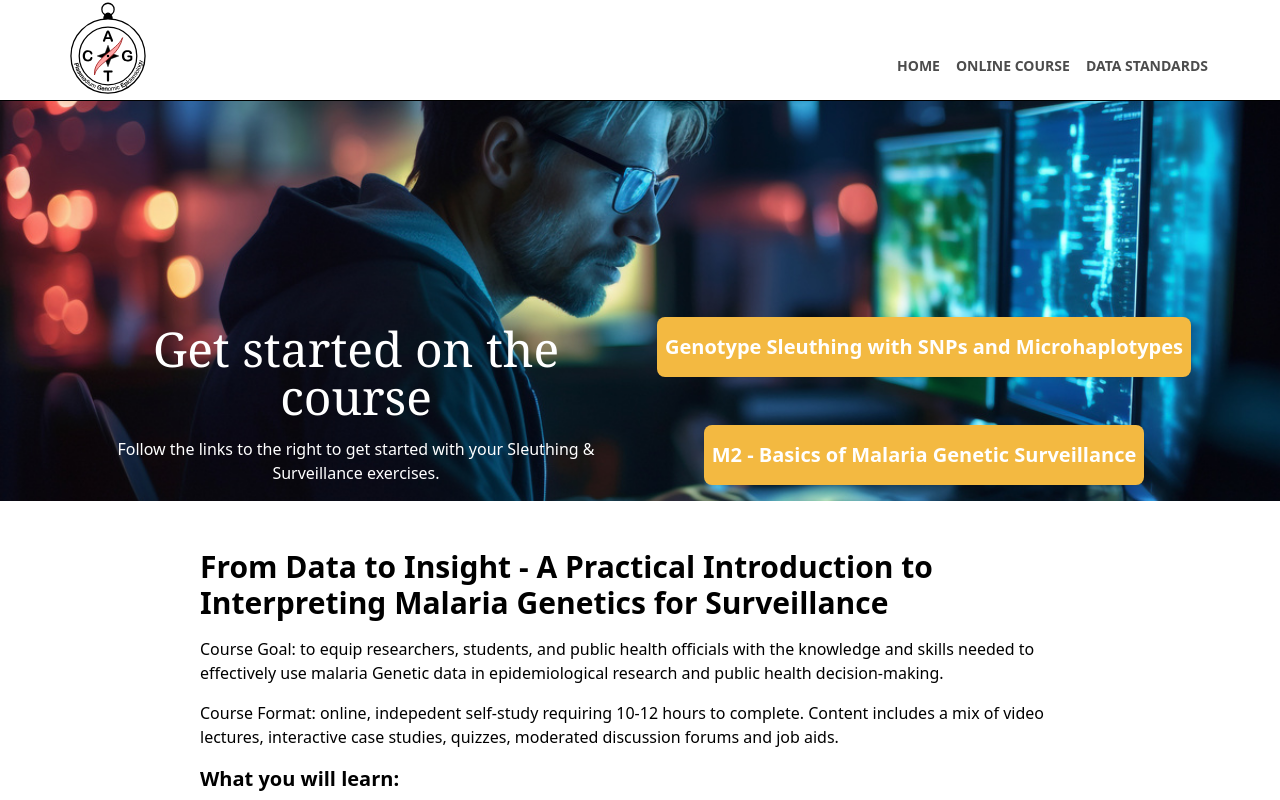
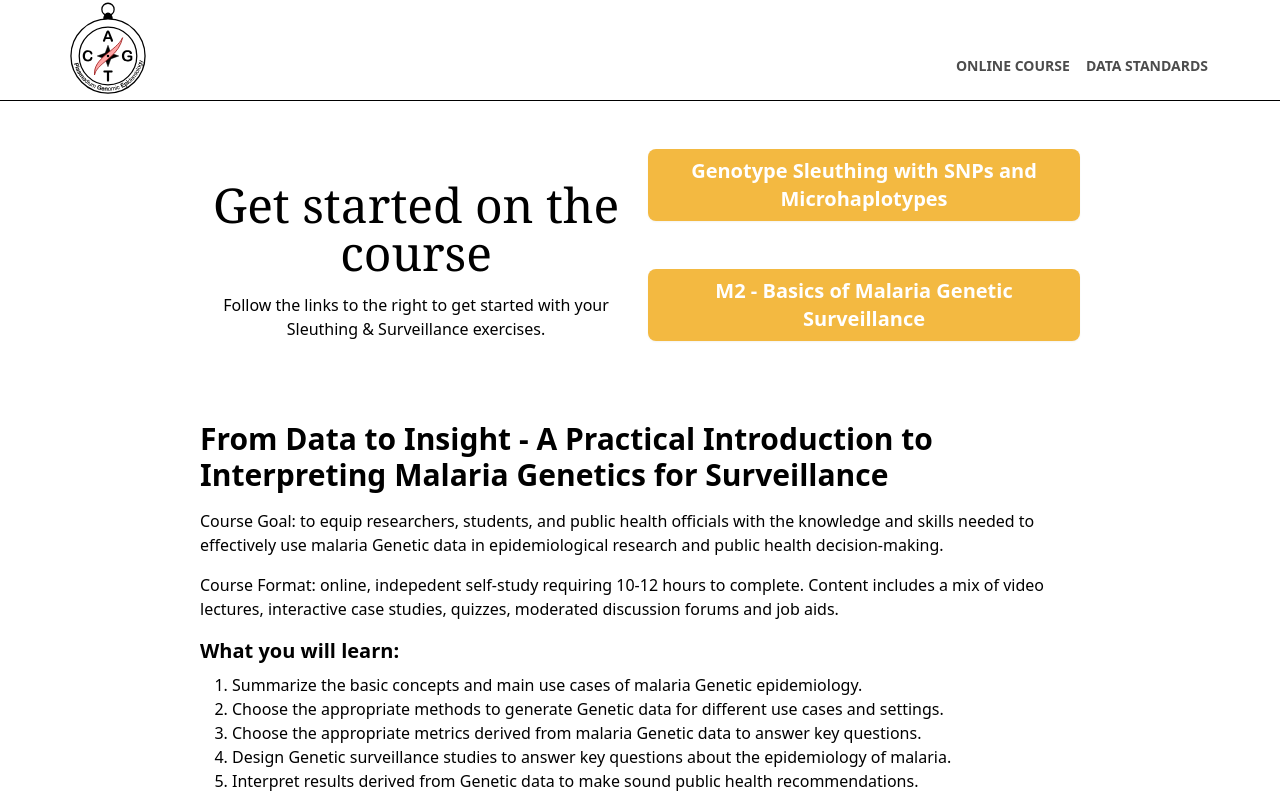
Before and after one commit to PlasmoGenEpi/plasmogenepi-website, a Next.js app: page /OnlineCourse in a window 1280 px wide. Shown: the top 800 px of the page. Built offline with nearby package versions, Linux system fonts and the light colour scheme.

Commit message:
commented nav collapse / OC image, min height landing image

```diff
--- a/app/(Layout)/OnlineCourse/page.tsx
+++ b/app/(Layout)/OnlineCourse/page.tsx
@@ -7,7 +7,7 @@ import Link from "next/link";
 export default function OnlineCourse() {
   return (
     <div>
-      <div className="relative flex max-h-[50vh] flex-col justify-center overflow-hidden md:max-h-[max(400px,40vh)]">
+      {/* <div className="relative flex max-h-[50vh] flex-col justify-center overflow-hidden md:max-h-[max(400px,40vh)]">
         <div className="absolute inset-0 mx-auto hidden max-w-6xl gap-4 p-4 md:grid md:grid-cols-2">
           <div className="mx-auto flex text-center text-white">
             <div className="mt-auto">
@@ -46,8 +46,8 @@ export default function OnlineCourse() {
           alt="man looking at computer"
           className="mx-auto [object-position:50%]"
         />
-      </div>
-      <div className="mx-auto mb-8 mt-4 grid max-w-6xl gap-4 px-2 md:hidden md:grid-cols-2">
+      </div> */}
+      <div className="mx-auto mb-8 mt-4 grid max-w-4xl gap-4 px-2 md:grid-cols-2">
         <div className="mx-auto flex text-center text-black">
           <div className="mt-auto">
             <h2 className="mb-4 font-serif text-4xl md:text-5xl">
--- a/app/components/NavBar.tsx
+++ b/app/components/NavBar.tsx
@@ -10,7 +10,7 @@ export default function NavBar() {
 
   return (
     <div className=" border-b border-black bg-[#ffffff]">
-      {navOpen && <NavPage setter={setNavOpen} />}
+      {/* {navOpen && <NavPage setter={setNavOpen} />} */}
       <div className=" max-w-6xl md:mx-auto">
         <div className="px-2">
           <div className="relative flex h-[100px] justify-end">
@@ -21,7 +21,7 @@ export default function NavBar() {
               </Link>
             </div>
             <div className="flex items-center pt-8">
-              <div
+              {/* <div
                 onClick={(e) => {
                   setNavOpen(!navOpen);
                 }}
@@ -41,14 +41,14 @@ export default function NavBar() {
                     <path d="m1125 600c0 82.844-67.156 150-150 150s-150-67.156-150-150 67.156-150 150-150 150 67.156 150 150" />
                   </g>
                 </svg>
-              </div>
-              <div className="hidden items-center gap-4 text-sm font-semibold uppercase text-black md:flex">
-                <Link
+              </div> */}
+              <div className="flex items-center gap-4 text-sm font-semibold uppercase text-black">
+                {/* <Link
                   className="text-black text-opacity-70 hover:text-opacity-100"
                   href="/"
                 >
                   Home
-                </Link>
+                </Link> */}
 
                 <Link
                   className="text-black text-opacity-70 hover:text-opacity-100"
```
Also changed, not shown: app/page.tsx (+1 -1 lines).
